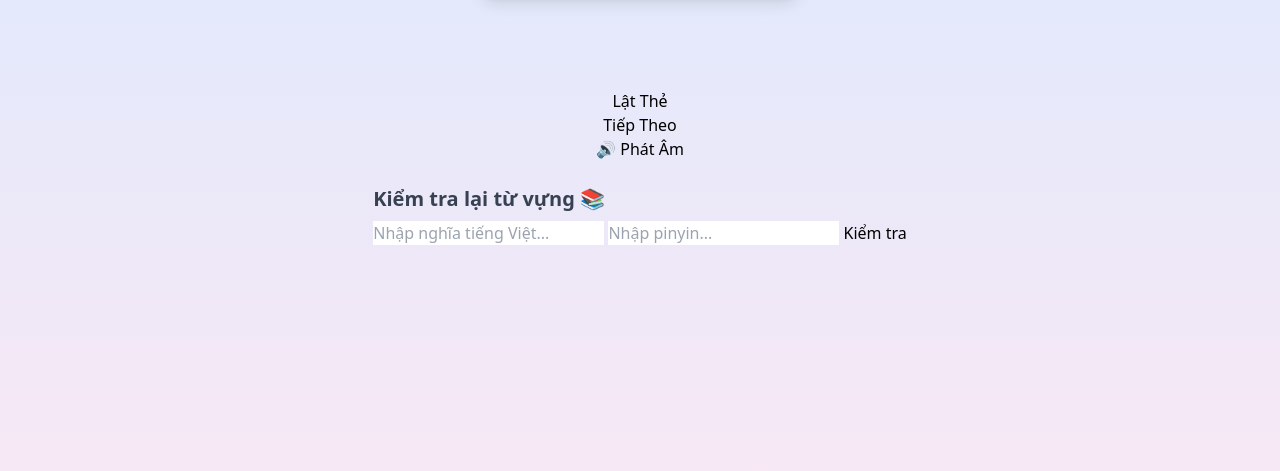
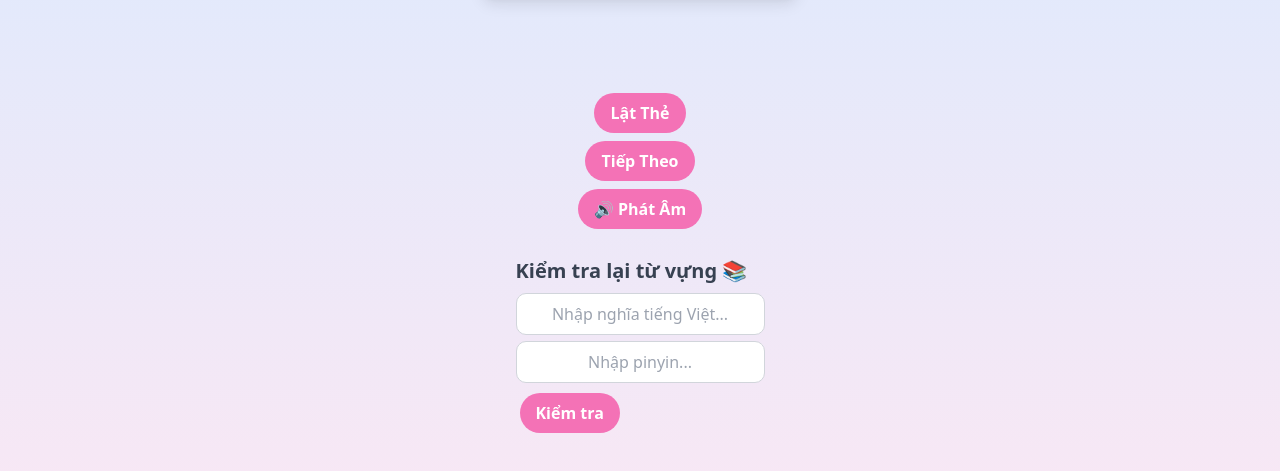
Before and after one commit to vynhi2537-create/han-ngu-vui-nhon, a plain HTML site: page index.html in a window 1280 px wide. Shown: the part 203-674 px from the top of the page. Drawn offline with nearby package versions, Linux system fonts and the light colour scheme.

Commit message:
Enhance styles for flashcards and UI elements
Added styles for flashcards and buttons, including hover effects and input focus styles.

```diff
--- a/style.css
+++ b/style.css
@@ -1,26 +1,44 @@
-const flashcards = [
-    { word: "你好", pinyin: "nǐ hǎo", meaning: "xin chào" },
-    { word: "谢谢", pinyin: "xièxie", meaning: "cảm ơn" },
-    { word: "再见", pinyin: "zàijiàn", meaning: "tạm biệt" },
-    { word: "学生", pinyin: "xuéshēng", meaning: "học sinh" },
-    { word: "老师", pinyin: "lǎoshī", meaning: "giáo viên" }
-];
+/* Hiệu ứng xoay thẻ */
+.flashcard {
+  transform-style: preserve-3d;
+}
+.flashcard.flipped {
+  transform: rotateY(180deg);
+}
 
-let currentIndex = 0;
-let showingMeaning = false;
-const flashcard = document.getElementById("flashcard");
-const prevBtn = document.getElementById("prev");
-const nextBtn = document.getElementById("next");
-const speakBtn = document.getElementById("speak");
-const startTestBtn = document.getElementById("startTest");
-const testArea = document.getElementById("testArea");
-const checkAnswerBtn = document.getElementById("checkAnswer");
-const result = document.getElementById("result");
-const answerInput = document.getElementById("answer");
-const addWordBtn = document.getElementById("addWordBtn");
-const addWordForm = document.getElementById("addWordForm");
-const saveWordBtn = document.getElementById("saveWord");
-const startAIConversationBtn = document.getElementById("startAIConversation");
-const wordInput = document.getElementById("newWord");
-const pinyinInput = document.getElementById("newPinyin");
-const meaningInput = document.getElementById("newMeaning");
+/* Nút bấm chung */
+.btn {
+  background-color: #f472b6;
+  color: white;
+  padding: 8px 16px;
+  margin: 4px;
+  border-radius: 9999px;
+  font-weight: 600;
+  transition: all 0.3s;
+}
+.btn:hover {
+  background-color: #ec4899;
+  transform: scale(1.05);
+}
+
+/* Input */
+.input {
+  display: block;
+  width: 100%;
+  max-width: 300px;
+  margin: 6px auto;
+  padding: 8px;
+  border-radius: 10px;
+  border: 1px solid #d1d5db;
+  outline: none;
+  text-align: center;
+}
+.input:focus {
+  border-color: #f472b6;
+  box-shadow: 0 0 0 2px #fbcfe8;
+}
+
+/* Flashcard 3D */
+.perspective {
+  perspective: 1000px;
+}
```
